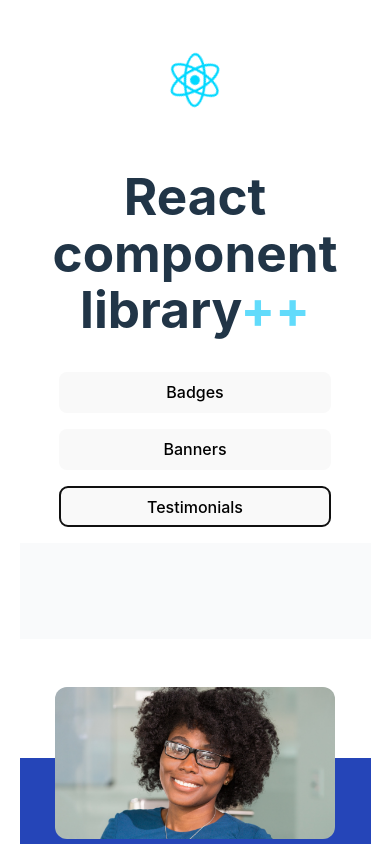
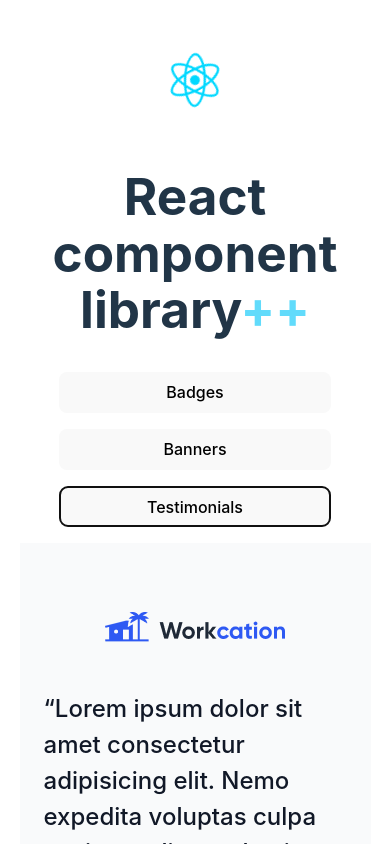
Before and after one commit to kayla-pagan/react-component-library, a React (Vite) app: page / in a window 390 px wide. Both pictures are taken after a click on the button "Testimonials". Shown: the top 844 px of the page. Built offline with nearby package versions, Linux system fonts and the light colour scheme.

Commit message:
style testimonial div without a src img prop
This includes making mobile responsive first and then styling accordingly as screen size increases

```diff
--- a/src/App.css
+++ b/src/App.css
@@ -147,33 +147,51 @@
   text-align: left;
 }
 
-/* .testimonial {
-  min-height: 12em;
-  font-size: 1.25rem;
-  font-weight: 500;
-  line-height: 1.8;
-}
-
-.testimonial::before {
-  content: "";
-  position: absolute;
-  background-image: url('./assets/testimonial-pattern.svg');
-  background-size: cover;
-  width: 11em;
-  height: 13em;
-  bottom: 0;
-  left: 0;
-  z-index: 2;
-} */
-
 .testimonial--no-pic {
   color: #111827;
   background-color: #F9FAFB;
-  text-align: center;
-  padding: 3em;
+  width: 100%;
+  height: 25em;
+  text-align: left;
+  font-size: 1.5rem;
+  font-weight: 500;
+  line-height: 1.5;
+  padding: 2em 1em;
+  display: flex;
+  flex-direction: column;
+  align-items: flex-start;
+  justify-content: center;
+  gap: 2em;
+  position: relative;
+  z-index: 1;
 }
 
+.testimonial--no-pic::before {
+  content: "";
+  position: absolute;
+  background-image: url("./assets/testimonial-pattern.svg");
+  width: 55%;
+  height: 9.5em;
+  background-size: cover;
+  background-repeat: no-repeat;
+  bottom: 0;
+  left: 0;
+  z-index: -1;
+}
 
+.testimonial--no-pic > img {
+  align-self: center;
+}
+
+.testimonial--no-pic div p,
+.testimonial--info div p {
+  font-size: 1rem;
+  line-height: 1.5;
+}
+
+.testimonial--no-pic div span {
+  display: none;
+}
 
 .testimonial--with-pic {
   color: #FFF;
@@ -217,93 +235,36 @@
   line-height: 1.6;
 }
 
-.testimonial--info div p {
-  font-size: 1rem;
-  line-height: 1.5;
+
+/* Media  Queries */
+
+@media(min-width: 520px){
+  .testimonial--no-pic {
+    align-items: center;
+    text-align: center;
+    height: 18em;
   }
 
-
-
-/* .testimonial--plate {
-  height: 65%;
-  position: absolute;
-  width: 100%;
-  top: 0;
-  bottom: 0;
-  margin: auto 0;
-  z-index: -1;
+  .testimonial--no-pic::before {
+    width: 30%;
   }
 
-.testimonial--container,
-.testimonial--content {
-  height: 100%;
+  .testimonial--no-pic div {
+    display: flex;
+    align-items: center;
+    gap: 0.5em;
   }
 
-.testimonial--container {
-  display: flex;
-  justify-content: center;
-  align-items: center;
-  gap: 5em;
+  .testimonial--no-pic div {
+    max-width: 690px;
   }
 
-.testimonial--container > img {
-  width: 14em;
-  height: 20em;
-  border-radius: 12px;
-}
-
-.testimonial--content {
-  display: flex;
-  flex-direction: column;
-  gap: 1em;
-  width: 55%;
-}
-
-.content-no-pic {
-  align-items: center;
-  text-align: center;
-}
-
-.content-with-pic {
-  align-items: flex-start;
-  text-align: left;
-}
-
-.testimonial--text {
-  margin: 0;
-}
-
-.testimonial--info {
-  display: flex;
-  align-items: center;
-  gap: 0.8em;
-  color: #6B7280;
-  font-size: 1rem;
-}
-
-.testimonial--info p {
-  margin: 0;
-}
-
-.testimonial--info p:first-of-type,
-.testimonial--info span {
+  .testimonial--no-pic div span {
+    display: block;
+    color: #2E59F3;
     font-weight: bold;
   }
-
-.testimonial--info p:first-of-type {
-  color: #111827;
 }
-
-.testimonial--info span {
-  color: #2E59F3;
-}
-
-.blue-bg {
-  background-color: #2545B8;
-} */
-
-
-/* Media  Queries */
 
 @media(min-width: 1200px){
   .testimonial--with-pic {
@@ -325,4 +286,9 @@
     align-items: flex-start;
     text-align: left;
   }
+
+  .testimonial--no-pic::before {
+    width: 18%;
+    height: 65%;
   }
+}
--- a/src/components/Testimonial/Testimonial.jsx
+++ b/src/components/Testimonial/Testimonial.jsx
@@ -15,20 +15,26 @@
         <>
             {src ? (
                     <div className="testimonial--with-pic">
-                        <div className="testimonial--headshot" style={srcStyle}></div>
+                        <div className="testimonial--headshot" aria-label={alt} style={srcStyle}></div>
                         <div className="testimonial--info">
                             <img src={quoteIcon} alt="Quotation mark" />
                             <p className="testimonial--text">{children}</p>
                             <div>
                                 <p><strong>{name}</strong></p>
-                                <p>{position}, {company}</p>
+                                <p>{company}, {position}</p>
                             </div>
                         </div>
                     </div>
                 ) :
                 (
                     <div className="testimonial--no-pic">
-
+                        <img src={companyLogo} />
+                        <p>{children}</p>
+                        <div>
+                            <p><strong>{name}</strong></p>
+                            <span>/</span>
+                            <p>{company}, {position}</p>
+                        </div>
                     </div>
                 )
             }
```
Lines whose indentation alone changed are shown as unchanged.
